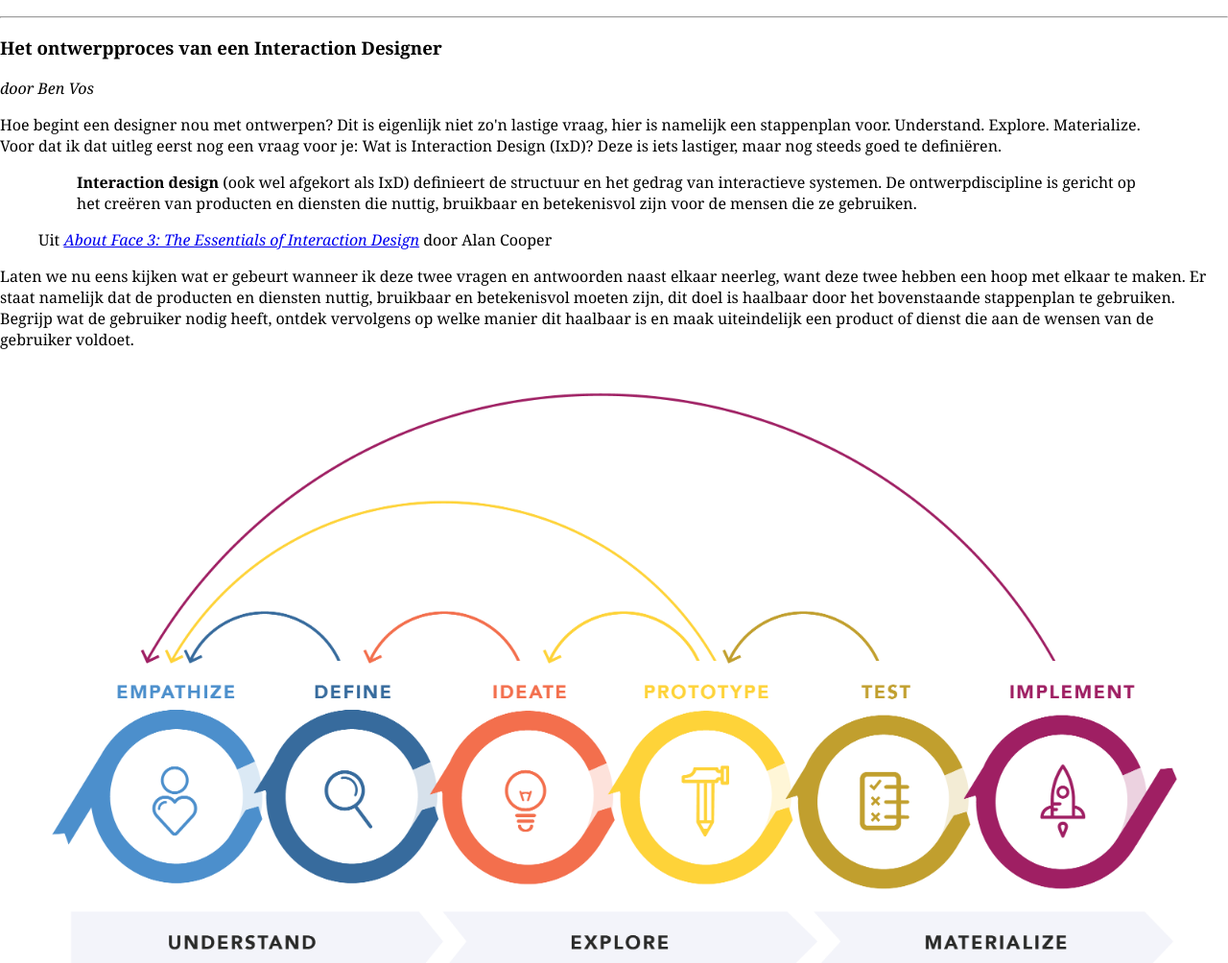
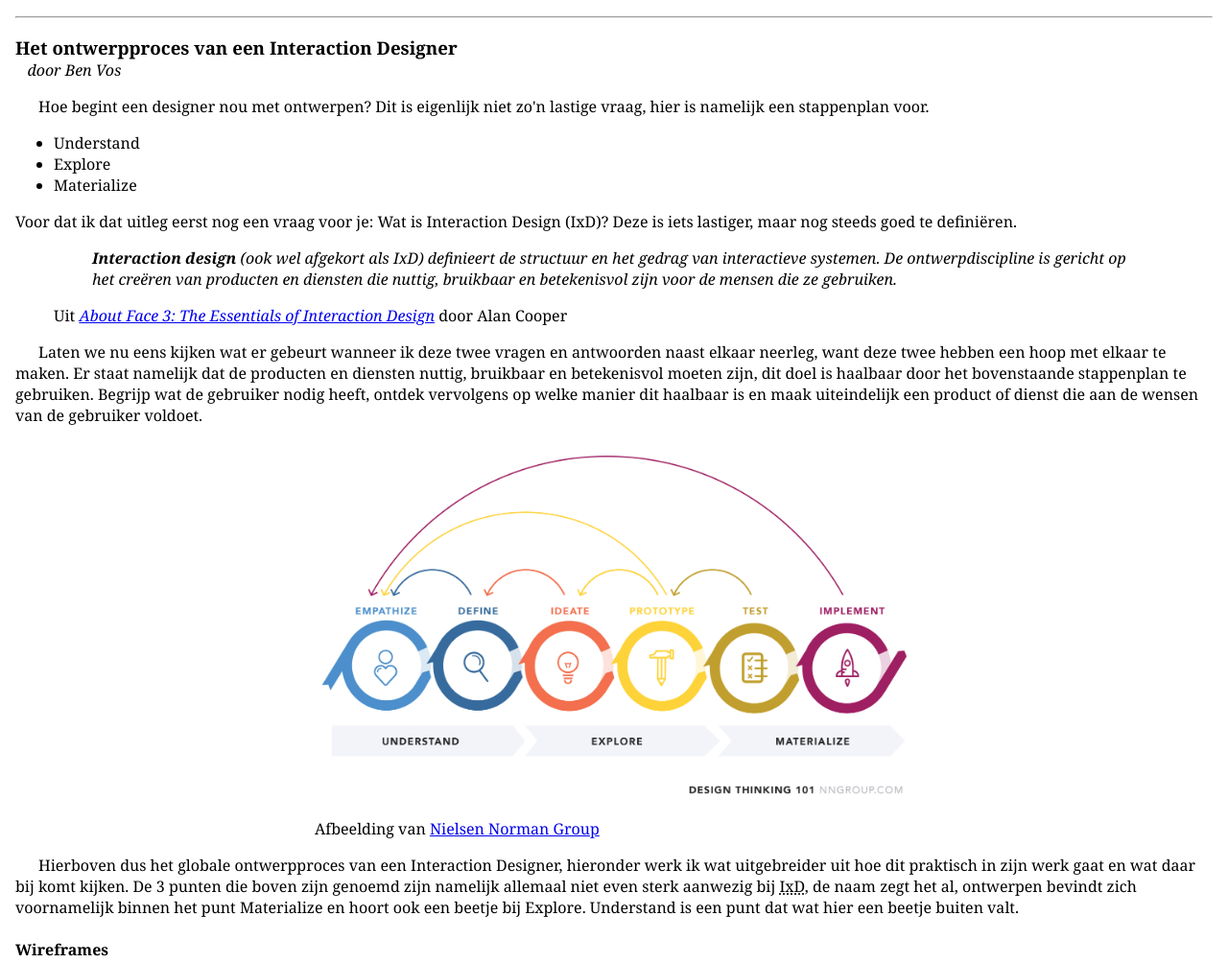
Before and after one commit to FreeFallingRN/FDD-Eind-product, a plain HTML site: page schoolopdracht/week_1.html in a window 1280 px wide. Shown: the part 184-1188 px from the top of the page at 96% size. Drawn offline with Linux system fonts and the light colour scheme.

Commit message:
Interaction design styling

```diff
--- a/css/styles.css
+++ b/css/styles.css
@@ -19,6 +19,10 @@ img {
     border: none;
 }
 
+blockquote {
+    font-style:italic;
+}
+
 header {
     position: relative;
     background-color: #323c68;
@@ -35,6 +39,10 @@ header {
 #intro {
     text-align: center;
     padding: 2em;
+}
+
+main {
+    margin: 0 1em;
 }
 
 .cardwrapper {
@@ -140,6 +148,23 @@ header {
     margin-top: 50px;
 }
 
+section.week_1 h3 {
+    margin-bottom: 0;
+}
+
+section.week_1 pre {
+    margin-top: 0;
+}
+
+figure.week_1 {
+    max-width:50%;
+    margin:auto;
+}
+
+section.week_1 p {
+    text-indent: 1.5em;
+}
+
 footer {
     background-color:black;
     color:lightgray;
@@ -162,7 +187,11 @@ footer .footerContent {
     #mySidenav .sublink {font-size: 15px;}
 }
 
-  @media screen and (max-width: 1100px) {
-      .cardwrapper {flex-direction:column;}
-      .card {margin:2em auto;}
-  }
+@media screen and (max-width: 1100px) {
+    .cardwrapper {flex-direction:column;}
+    .card {margin:2em auto;}
+}
+
+@media screen and (max-width: 600px) {
+    figure.week_1 {max-width: 100%}
+}
--- a/schoolopdracht/week_1.html
+++ b/schoolopdracht/week_1.html
@@ -33,12 +33,18 @@
       <a href="../404.html" class="sublink">Zie meer →</a>
     </nav>
     <!-- Artikel -->
-      <section>
+    <main>
+      <section class="week_1">
         <h2>Interaction Design</h2>
         <hr>
         <h3>Het ontwerpproces van een Interaction Designer</h3>
-        <span><i>door Ben Vos</i></span>
-          <p>Hoe begint een designer nou met ontwerpen? Dit is eigenlijk niet zo'n lastige vraag, hier is namelijk een stappenplan voor. Understand. Explore. Materialize.<br>
+        <pre><i>   door Ben Vos</i></pre>
+          <p>Hoe begint een designer nou met ontwerpen? Dit is eigenlijk niet zo'n lastige vraag, hier is namelijk een stappenplan voor.
+            <ul>
+              <li>Understand</li>
+              <li>Explore</li>
+              <li>Materialize</li>
+            </ul>
           Voor dat ik dat uitleg eerst nog een vraag voor je: Wat is Interaction Design (IxD)? Deze is iets lastiger, maar nog steeds goed te definiëren.</p>
           <figure>
             <blockquote><strong>Interaction design</strong> (ook wel afgekort als IxD) definieert de structuur en het gedrag van interactieve systemen.
@@ -50,36 +56,38 @@
             Er staat namelijk dat de producten en diensten nuttig, bruikbaar en betekenisvol moeten zijn, dit doel is haalbaar door het bovenstaande stappenplan te gebruiken.
             Begrijp wat de gebruiker nodig heeft, ontdek vervolgens op welke manier dit haalbaar is en maak uiteindelijk een product of dienst die aan de wensen van de gebruiker voldoet.</p>
           <!-- Design thinking plaatje, + source -->
-          <figure>
+          <figure class="week_1">
             <img src="..\images\design_thinking.jpg" alt="Design thinking">
             <figcaption>Afbeelding van <a href="https://www.nngroup.com/articles/design-thinking/" target="_blank">Nielsen Norman Group</a></figcaption>
           </figure>
           <p>Hierboven dus het globale ontwerpproces van een Interaction Designer, hieronder werk ik wat uitgebreider uit hoe dit praktisch in zijn werk gaat en wat daar bij komt kijken.
-            De 3 punten die boven zijn genoemd zijn namelijk allemaal niet even sterk aanwezig bij Interaction Design, de naam zegt het al, ontwerpen bevindt zich voornamelijk binnen het punt
+            De 3 punten die boven zijn genoemd zijn namelijk allemaal niet even sterk aanwezig bij <abbr title="Interaction Design">IxD</abbr>, de naam zegt het al, ontwerpen bevindt zich voornamelijk binnen het punt
             Materialize en hoort ook een beetje bij Explore. Understand is een punt dat wat hier een beetje buiten valt.</p>
+          <h4>Wireframes</h4>
           <p>Als een designer van grafische interfaces en websites wordt er natuurlijk niet van een Interaction designer verwacht dat hij alles met pen en papier uitwerkt,
             hier zijn tools voor die de ontwerper snel en eenvoudig zijn gedachten laten vastleggen door middel van wireframes.</p>
           <p>Nu vraag je je waarschijnlijk af wat wireframes zijn, zie het maar als een soort schets. Een ontwerper heeft 3 stadia aan wireframes met elk hun eigen voor- en nadelen.
             Zoals in de afbeelding te zien is heeft elk stadium een ander niveau aan detail.</p>
           <!-- Wirframes, + source -->
-          <figure>
+          <figure class="week_1">
             <img src="..\images\wireframes.jpg" alt="Low mid en high fidelity wireframes">
             <figcaption>Afbeelding van <a href="https://mentormate.com/blog/low-fidelity-wireframes-vs-high-fidelity-wireframes//" target="_blank">Tsvetelina Lazarova</a></figcaption>
           </figure>
-          <p>Low-Fidelity wireframes (LoFi) bestaan uit niets meer dan een kader met hierin een paar strepen en figuren, dit wireframe kan in een minuut worden gemaakt en helpt de
+          <p>   Low-Fidelity wireframes (LoFi) bestaan uit niets meer dan een kader met hierin een paar strepen en figuren, dit wireframe kan in een minuut worden gemaakt en helpt de
             ontwerper met zijn gedachten op papier zetten. Het nadeel aan dit type wireframe is dat alleen de ontwerper ziet wat hij met deze tekening bedoelt, het is heel lastig om met de
             afwezigheid van daadwerkelijke tekst en plaatjes je ontwerp uit te leggen.
             <br>Mid-Fidelity wireframes (MidFi) gaan een stuk verder, wanneer dit wireframe af is weet de ontwerper welke elementen waar gaat staan en hoe groot alles ongeveer gaat worden.
             Dit is ook een mooi tussenmoment om je ontwerp aan anderen te laten zien, alle lijntjes zijn nu woorden en knoppen hebben namen. Met de ontwerper ernaast kan het idee op een
-            duidelijke manier worden overgebracht. Uiteraard kost dit soort wireframe meer tijd om te maken dan de LoFi variant.
+            duidelijke manier worden overgebracht. Uiteraard kost dit soort wireframe meer tijd om te maken dan de <abbr title="Low-Fidelity">LoFi</abbr> variant.
             <br>De laatste uit het rijtje is het High-Fidelity (HiFi) wireframe, hier gaan alle grijstinten en placeholders de deur uit. Deze afbeelding ziet er niet (veel) anders uit dan
             het scherm wat gebruikers later te zien krijgen, het is een afgewerkt ontwerp. Kleuren zijn gekozen, fonts zijn toegepast en plaatjes staan op hun plek. Het kost redelijk wat tijd
             om te maken, maar het is zo compleet dat een ontwikkelaar hiermee aan de gang kan om het om te zetten in een applicatie.</p>
+          <h4>Testen</h4>
           <p>Op dit punt in tijd lijkt het alsof het ontwerp af is, maar niets is minder waar. Als we de stappen van Design Thinking volgen, dan zitten we nu pas op het punt prototype en een
             prototype moet worden getest. Dit testen gebeurt op 2 gebieden: Usability (gebruiksvriendelijkheid) en Accessibility (toegankelijkheid). Bij een usability test zijn er altijd mensen
             betrokken, vaak 5 personen. Over dit getal is onderzoek gedaan door Jacob Nielssen, volg deze link om daar meer over te leren. Een accessibility test wordt vaak gedaan door middel van een programma zoals Lighthouse.</p>
           <p>Nu ben ik mijzelf ervan bewust dat ik dit deel schrijf na het stukje over HiFi wireframes, maar een usability test gebeurt niet pas op dit punt.
-            Volgens het principe van vroeger testen is eerder feedback kan er een hoop werk worden bespaard door al met prototypes gebaseerd op MidFi wireframes te testen, fouten kunnen vroeg in het
+            Volgens het principe van vroeger testen is eerder feedback kan er een hoop werk worden bespaard door al met prototypes gebaseerd op <abbr title="Mid-Fidelity">MidFi</abbr> wireframes te testen, fouten kunnen vroeg in het
             ontwerpproces worden gecorrigeerd. Bij het testen op usability krijgt de tester vaak één opdracht, een voorbeeld hiervan kan zijn het versturen van een contactformulier. Na deze test kunnen
             er ook nog 5 positieve en 5 negatieve vragen worden gesteld om een System Usability Score (SUS) te krijgen waarmee kan worden gekeken of een ontwerp voor of achteruit is gegaan.</p>
           <p>Bij een accessibility test wordt er gelet op een aantal dingen die ervoor zorgen dat je product even toegankelijk is voor alle gebruikers.
@@ -89,7 +97,6 @@
           <p>Als een designer op dit punt is aanbeland dan heeft hij een grafisch ontwerp wat een developer kan omzetten in een werkend product.
             Hier zullen nog meer testen op worden uitgevoerd en het kan zo zijn dat het ontwerp hier en daar nog zal worden aangepast,
             maar het grootste deel van het werk is gedaan, het ontwerpproces is van begin tot einde doorlopen.</p>
-      </section>
           <!-- Bronnen lijst -->
           <h4>Bronnen</h4>
           <ul>
@@ -98,10 +105,10 @@
             <li>Gibbons, S. (2016, 31 juli). <i>Design Thinking 101</i> Nielsen Norman Group. Bekeken op 1 november, 2021, van <a href="https://www.nngroup.com/articles/design-thinking/" target="_blank">https://www.nngroup.com/articles/design-thinking/</a>.</li>
             <li>Lazarova, T. (z.d.). <i>Low Fidelity Wireframes vs High Fidelity Wireframes</i> Mentormate. Bekeken op 1 november, 2021, van <a href="https://mentormate.com/blog/low-fidelity-wireframes-vs-high-fidelity-wireframes//" target="_blank">https://mentormate.com/blog/low-fidelity-wireframes-vs-high-fidelity-wireframes//</a>.</li>
           </ul>
-
+      </section>
+    </main>
     <footer>
       <!-- Design and insert footer here-->
     </footer>
-
 </body>
 </html>
```
Also changed, not shown: index.html (+6 -6 lines). Lines whose indentation alone changed are shown as unchanged.
